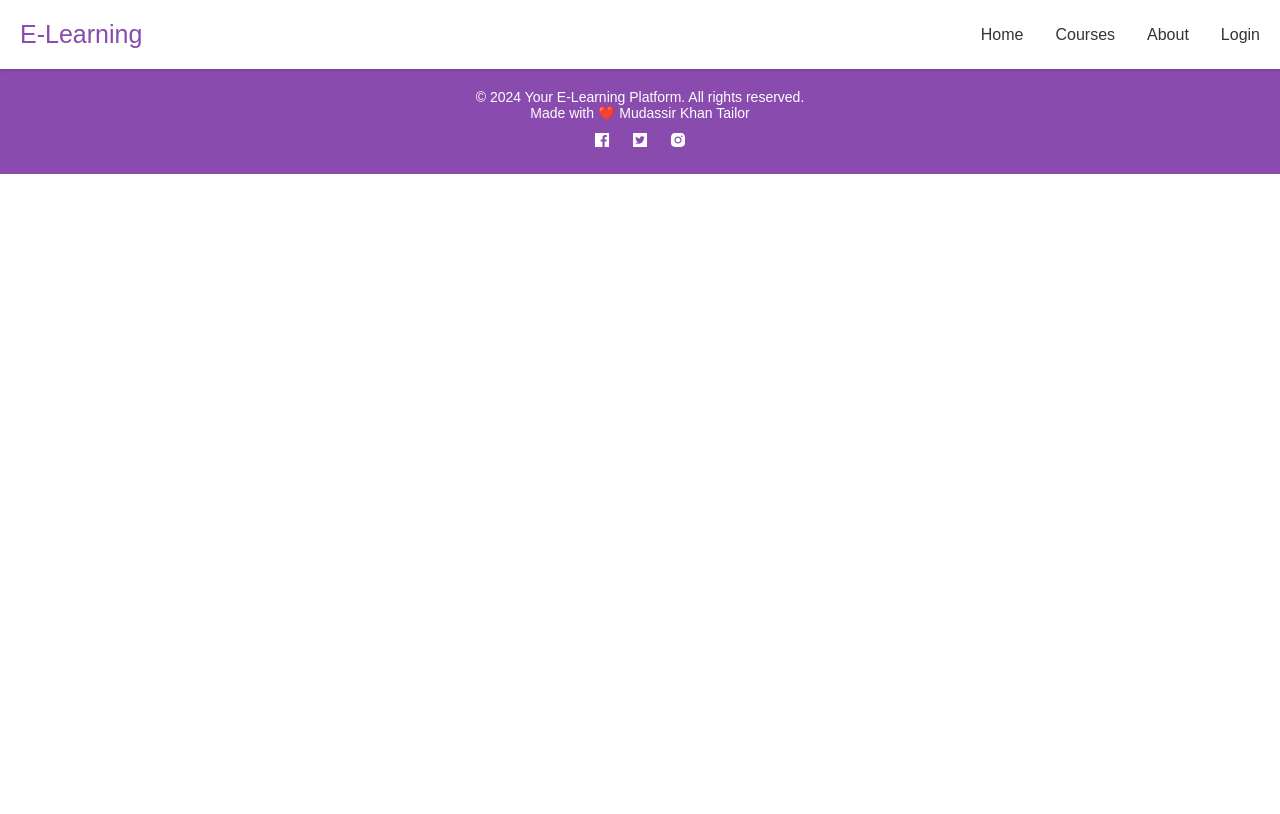
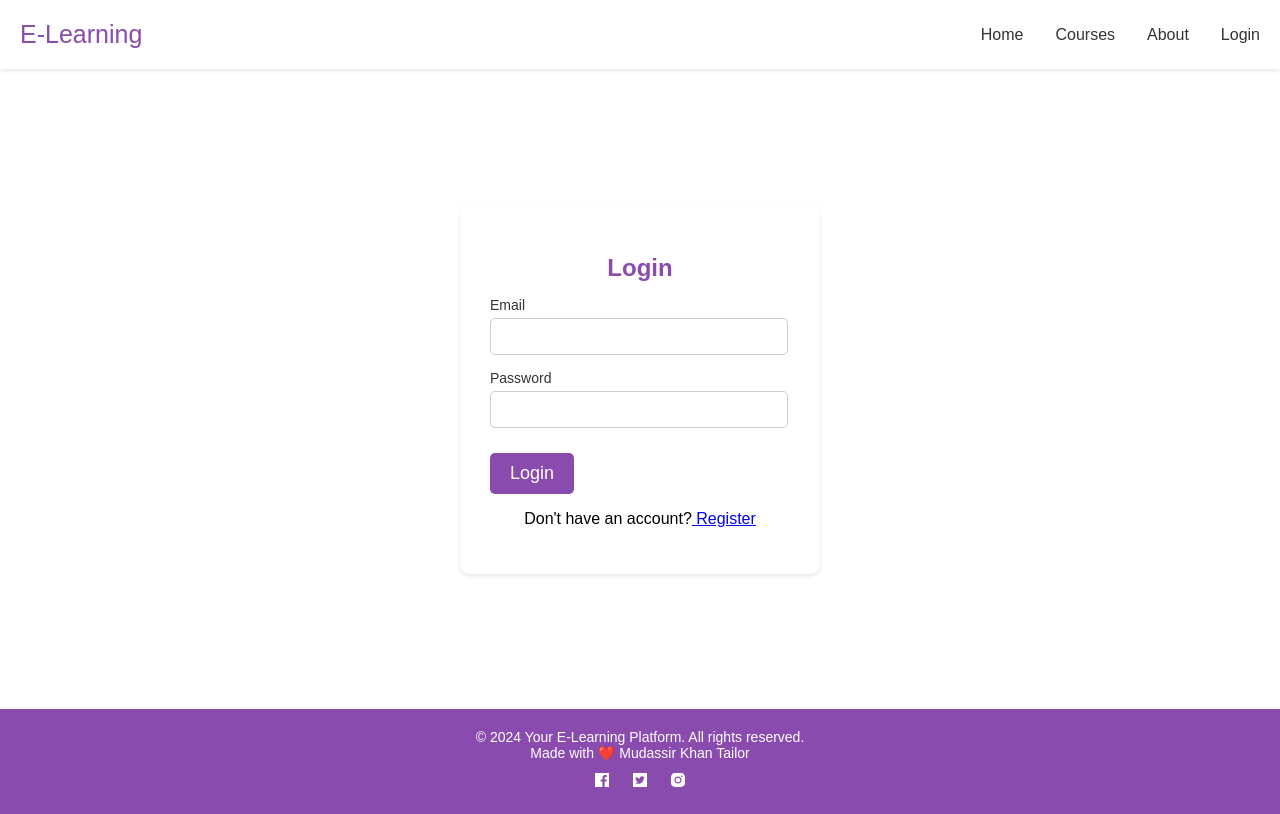
Before and after one commit to MudassirKhanT/E-Learning-Portal-Frontend, a React (Vite) app: page /course/study/1 in a window 1280 px wide. Built offline with nearby package versions, Linux system fonts and the light colour scheme; no server answers.

Commit message:
add routes

```diff
--- a/src/App.jsx
+++ b/src/App.jsx
@@ -15,6 +15,8 @@ import Loading from "./components/Loading/Loading";
 import Courses from "./pages/Courses/Courses";
 import CourseDescription from "./pages/CourseDescription/CourseDescription";
 import PaymentSuccess from "./pages/PaymentSuccess/PaymentSuccess";
+import Dashboard from "./pages/Dashboard/Dashboard";
+import CourseStudy from "./pages/CourseStudy/CourseStudy";
 
 const App = () => {
   const { isAuth, user, loading } = useContext(UserContext);
@@ -36,6 +38,8 @@ const App = () => {
             <Route path="/verify" element={isAuth ? <Home /> : <Verify />} />
             <Route path="/course/:id" element={isAuth ? <CourseDescription user={user} /> : <Login />} />
             <Route path="/payment-success/:id" element={isAuth ? <PaymentSuccess user={user} /> : <Login />} />
+            <Route path="/:id/dashboard" element={isAuth ? <Dashboard user={user} /> : <Login />} />
+            <Route path="/course/study/:id" element={isAuth ? <CourseStudy user={user} /> : <Login />} />
           </Routes>
           <Footer />
         </BrowserRouter>
```
